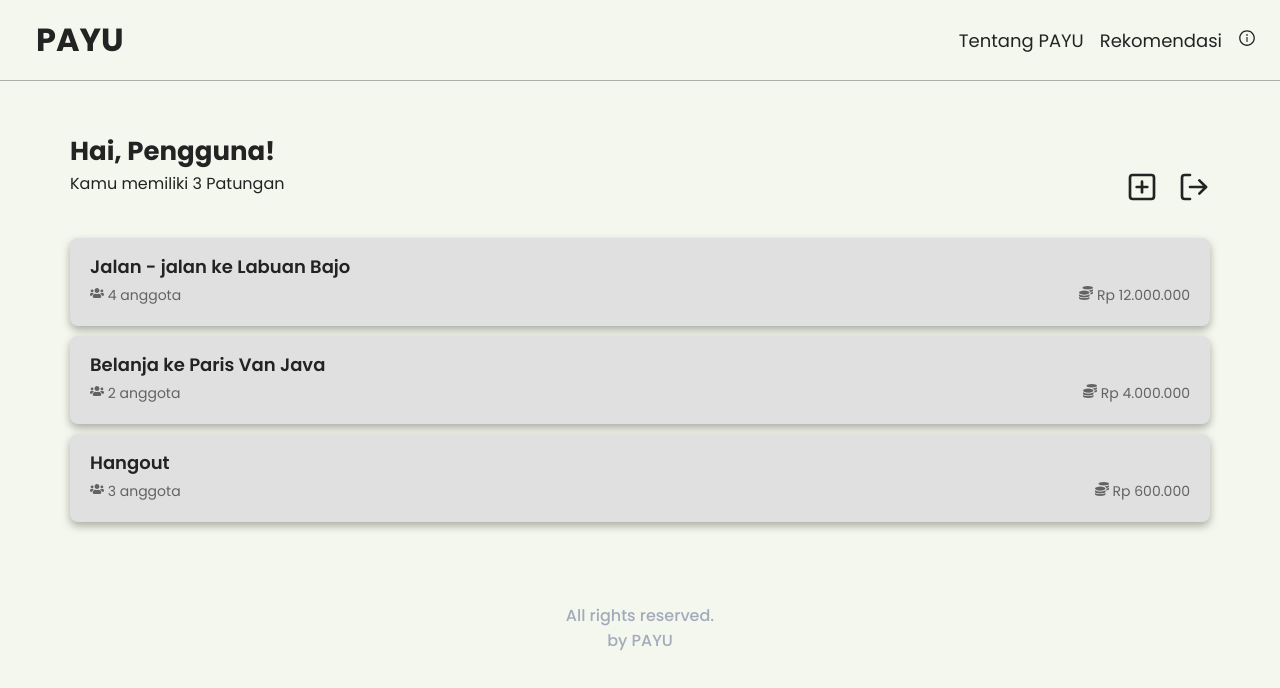
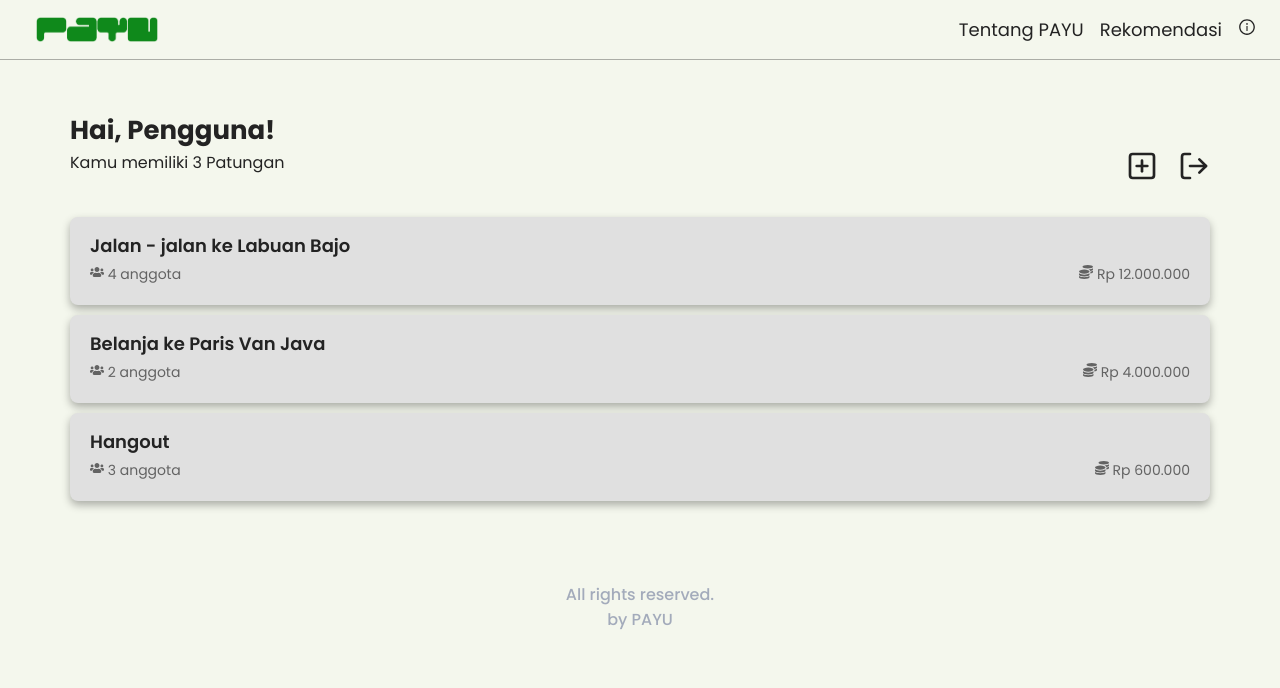
Before and after one commit to satriaberliano/patungan-yuk, a React app: page / in a window 1280 px wide. Built offline with nearby package versions, Linux system fonts and the light colour scheme.

Commit message:
add header logo

```diff
--- a/src/components/AppHeader.js
+++ b/src/components/AppHeader.js
@@ -6,9 +6,11 @@ import { rootPath } from "../routes";
 function AppHeader(){
   return(
     <>
-      <h1 className='header-logo-wrapper'>
-        <Link to={`${rootPath}`}>PAYU</Link>
-      </h1>
+      <div className='header-logo-wrapper'>
+        <Link to={`${rootPath}`}>
+          <img className='header-logo' src='./images/logo-header.png' alt='Payu' />
+        </Link>
+      </div>
       <Navigation />
     </>
   )
--- a/src/styles/style.css
+++ b/src/styles/style.css
@@ -7,7 +7,7 @@
   --button: #0F891B;
   --on-button-text: #FFFFFF;
   --text: #232323;
-  --link-logreg: #FDEBD6;
+  --link-logreg: #0F891B;
   --text-small: #636363;
   --text-dark: #323232;
   --text-back: #B79DFF;
@@ -46,7 +46,7 @@ header {
   border-bottom: 1px solid var(--on-shadow);
 }
 
-header h1 {
+header .header-logo-wrapper {
   flex: 1;
   margin-left: 20px;
 }
```
